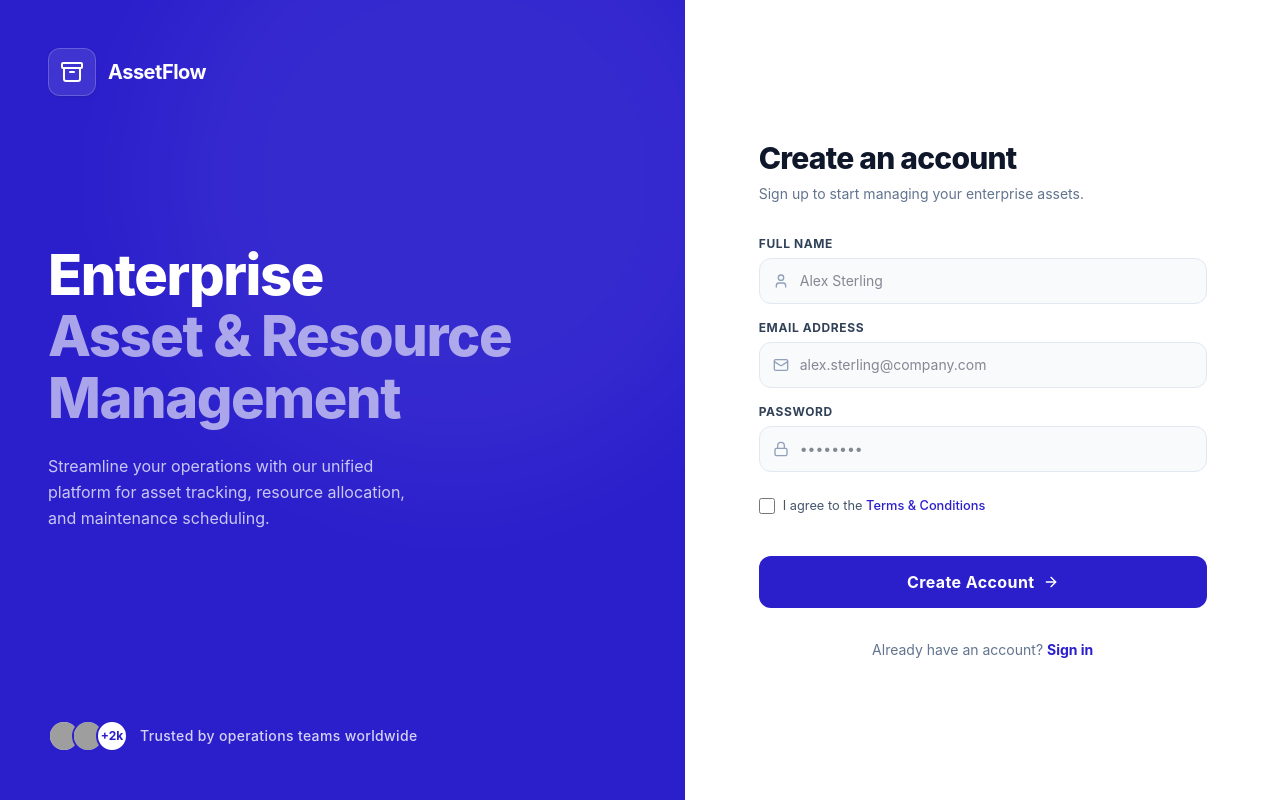
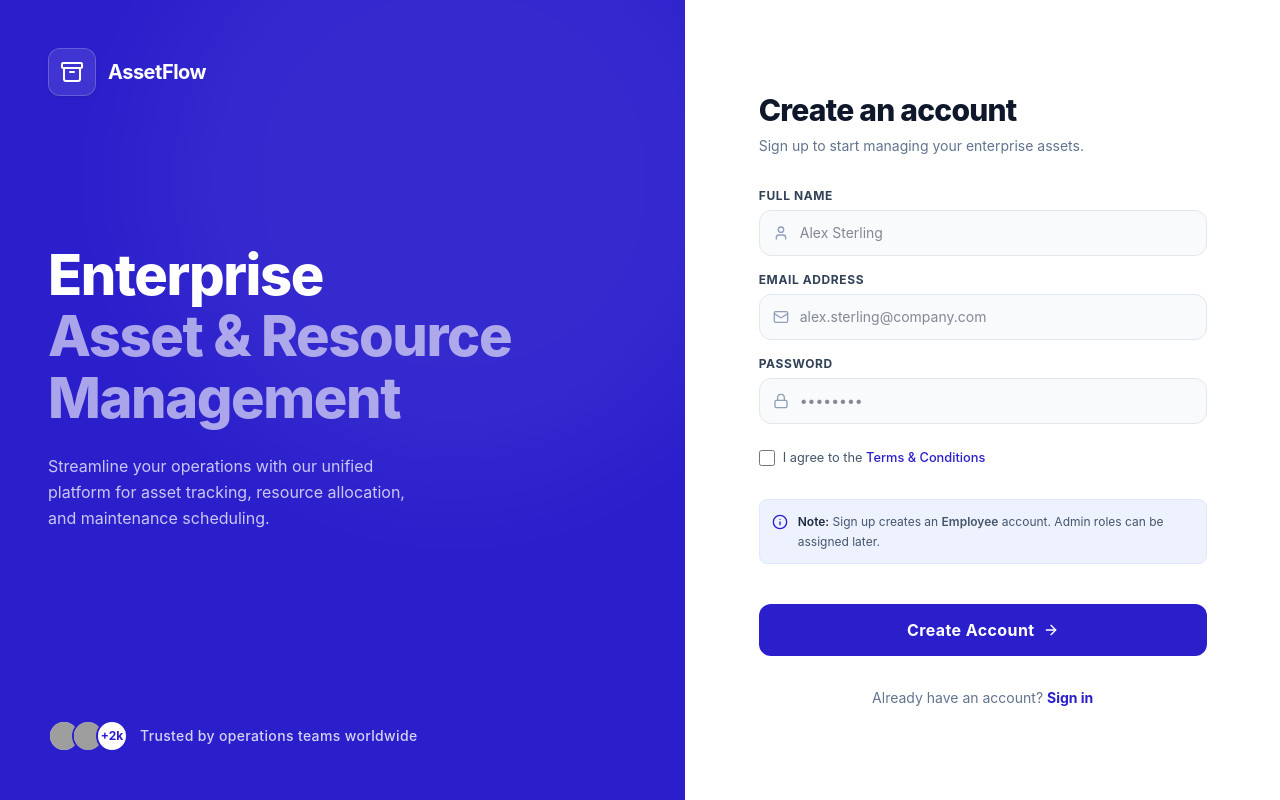
Before and after one commit to saran612/assetflow, a React app in the folder frontend/: page / in a window 1280 px wide. Built offline with nearby package versions, Linux system fonts and the light colour scheme; grey boxes are pictures that could not be loaded; the HTML template or start-up script is replaced by a standard one.

Commit message:
feat: implement new login and registration page UI

```diff
--- a/frontend/src/pages/Login.jsx
+++ b/frontend/src/pages/Login.jsx
@@ -1,6 +1,6 @@
 import React, { useState, useEffect } from 'react';
 import { useNavigate } from 'react-router-dom';
-import { Archive, Mail, Lock, User, ArrowRight, CheckSquare } from 'lucide-react';
+import { Archive, Mail, Lock, User, ArrowRight, CheckSquare, Info } from 'lucide-react';
 
 export default function Login() {
   const [mounted, setMounted] = useState(false);
@@ -119,6 +119,13 @@ export default function Login() {
               </label>
             </div>
 
+            <div className="mt-4 bg-indigo-50 border border-indigo-100 rounded-lg p-3 flex items-start gap-2.5">
+              <Info className="w-4 h-4 text-[#2b1fcc] flex-shrink-0 mt-0.5" />
+              <p className="text-xs text-slate-600 leading-relaxed">
+                <span className="font-semibold text-slate-800">Note:</span> Sign up creates an <span className="font-semibold">Employee</span> account. Admin roles can be assigned later.
+              </p>
+            </div>
+
             <button
               type="submit"
               className="mt-6 w-full bg-[#2b1fcc] text-white py-3.5 rounded-xl font-bold tracking-wide flex items-center justify-center gap-2 transition-all duration-300 hover:bg-[#2015a3] hover:shadow-[0_8px_20px_rgba(43,31,204,0.3)] hover:-translate-y-0.5 active:scale-[0.98]"
```
